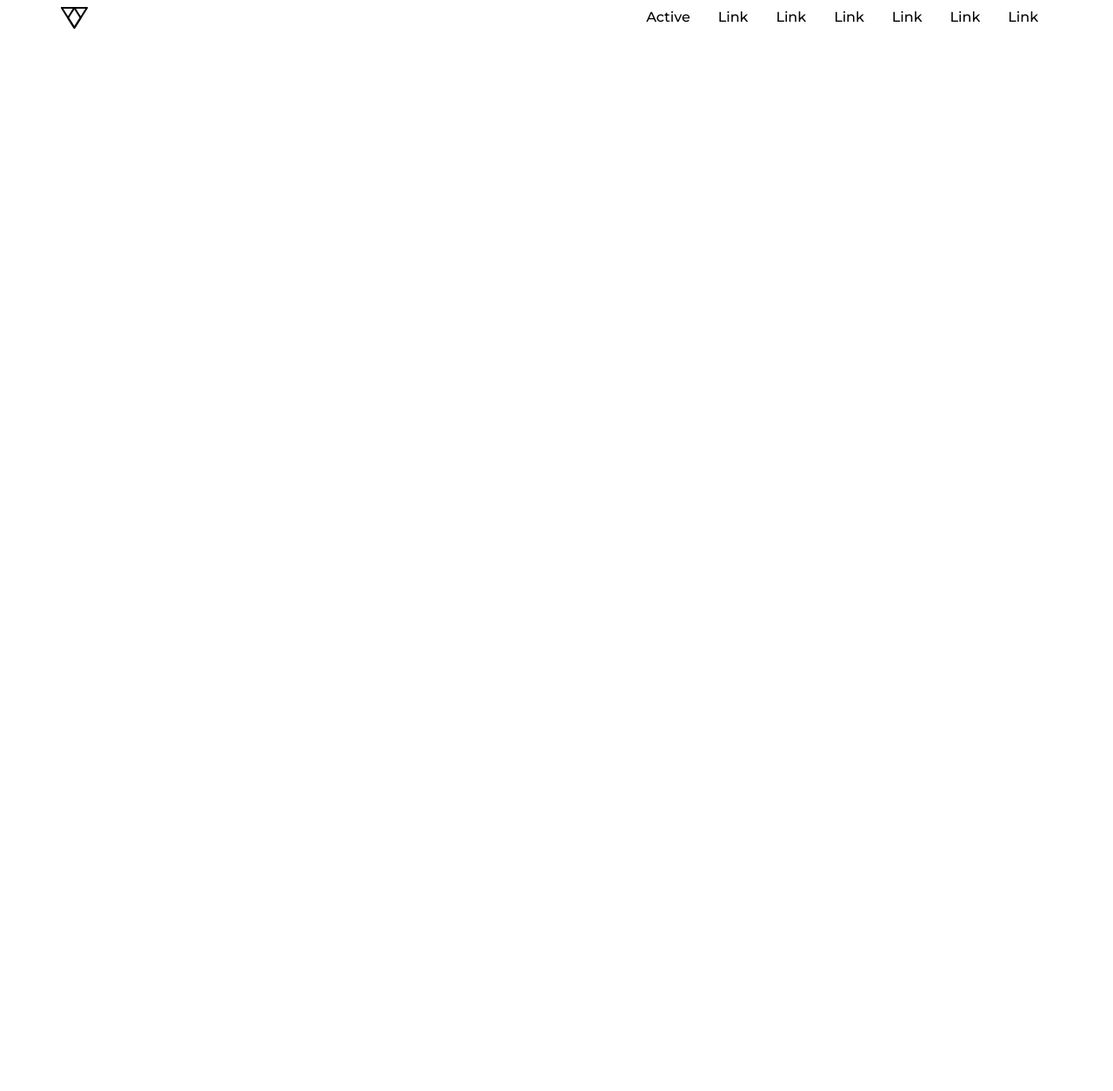
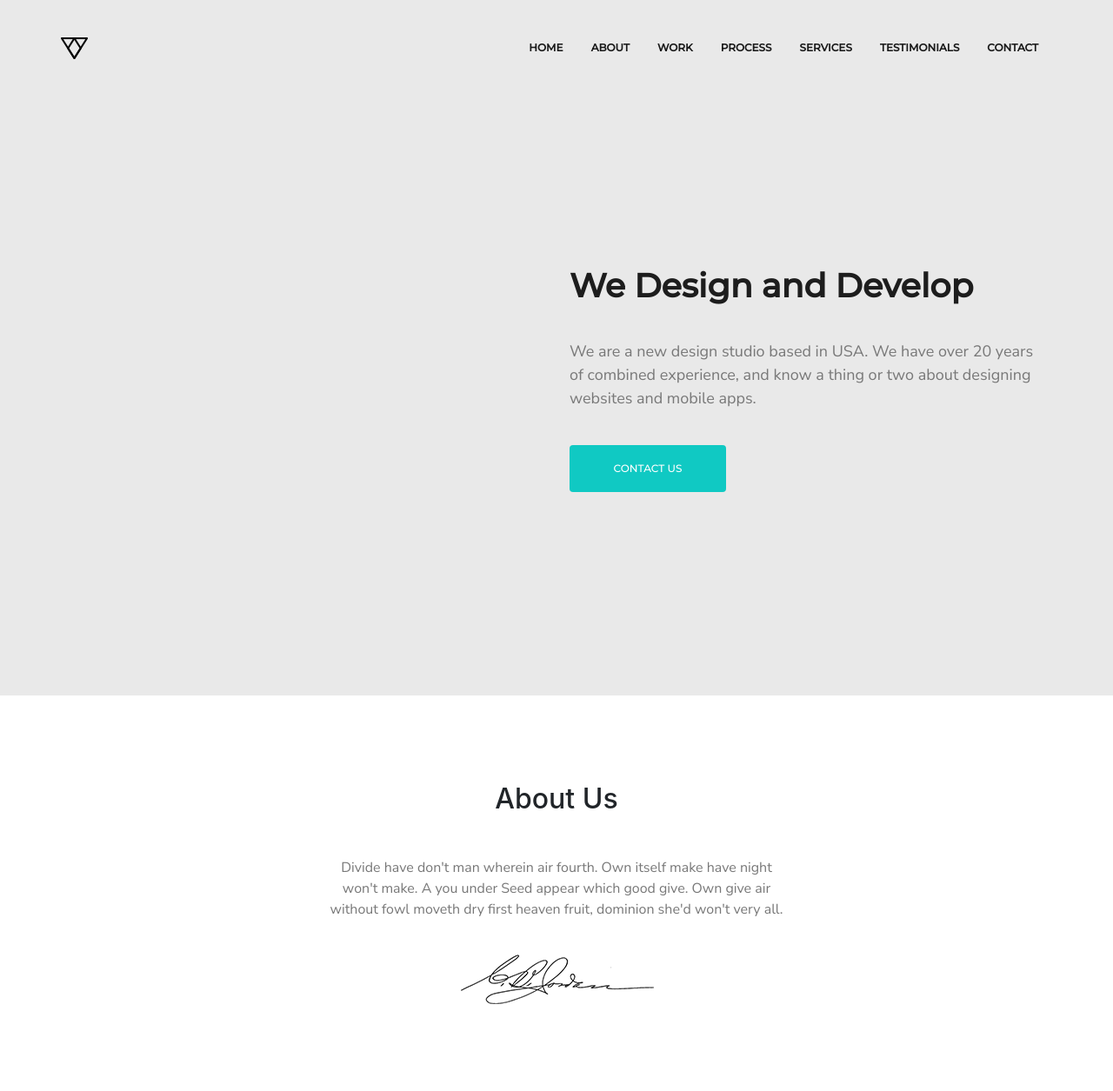
Before and after one commit to Kerekesh/sk-training, a website: page app/index.html in a window 1280 px wide. Shown: the whole page at 87% size. Before the commit the page ends 800 px from the top, so only its background shows below. Drawn offline with nearby package versions, Linux system fonts and the light colour scheme.

Commit message:
add header and section1

```diff
--- a/app/index.html
+++ b/app/index.html
@@ -15,36 +15,61 @@
 </head>
 
 <body>
-    <header>
+    <header class="header">
         <div class="container">
             <nav class="header-nav row justify-content-between">
                 <div class="logo align-self-center"><a href="#"><img src="images/dest/logo.png" alt="logo"></a></div>
                 <ul class="nav">
                     <li class="nav-item">
-                        <a class="nav-link" href="#">Active</a>
+                        <a class="nav-link" href="#">home</a>
                     </li>
                     <li class="nav-item">
-                        <a class="nav-link" href="#">Link</a>
+                        <a class="nav-link" href="#">about</a>
                     </li>
                     <li class="nav-item">
-                        <a class="nav-link" href="#">Link</a>
+                        <a class="nav-link" href="#">work</a>
                     </li>
                     <li class="nav-item">
-                        <a class="nav-link" href="#">Link</a>
+                        <a class="nav-link" href="#">process</a>
                     </li>
                     <li class="nav-item">
-                        <a class="nav-link" href="#">Link</a>
+                        <a class="nav-link" href="#">services</a>
                     </li>
                     <li class="nav-item">
-                        <a class="nav-link" href="#">Link</a>
+                        <a class="nav-link" href="#">testimonials</a>
                     </li>
                     <li class="nav-item">
-                        <a class="nav-link" href="#">Link</a>
+                        <a class="nav-link" href="#">contact</a>
                     </li>
                 </ul>
             </nav>
         </div>
+        <div class="header-title container ">
+            <div class="header-title-row row justify-content-end">
+                <div class="container-fluid col-6 offset-6 align-self-center">
+                    <h1 class="heading1">We Design and Develop</h1>
+                    <p class="paragraph1">We are a new design studio based in USA. We have over
+                        20 years of combined experience, and know a thing or two
+                        about designing websites and mobile apps.</p>
+                    <button class="btn">contact us</button>
+                </div>
+            </div>
+        </div>
     </header>
+    <section class="first-section">
+        <div class="container">
+            <div class="row justify-content-center">
+                <div class="col-6 row justify-content-center">
+                    <h2 class="heading2">About Us</h2>
+                    <p class="paragraph2">Divide have don't man wherein air fourth. Own itself make have night won't make.
+                        A you under Seed appear which good give. Own give air without fowl moveth dry first
+                        heaven fruit, dominion she'd won't very all.
+                    </p>
+                    <img class="signature" src="images/src/signature.png" alt="signature">
+                </div>
+            </div>
+        </div>
+    </section>
 
 
 
--- a/app/scss/style.scss
+++ b/app/scss/style.scss
@@ -6,6 +6,7 @@ $tiffany: #10c9c3; //main blue color in the page
     font-family: $font-m;
     font-size: 38px;
     color: #1d1d1d;
+    font-weight: bold;
 }
 @mixin heading2 { //styles for H2
     font-family: $font-m;
@@ -17,6 +18,7 @@ $tiffany: #10c9c3; //main blue color in the page
     font-size: 12px;
     color: #191919;
     text-transform: uppercase;
+    font-weight: bold;
 }
 @mixin paragraph1 { //styles for p 18px
     font-family: $font-n;
@@ -27,6 +29,7 @@ $tiffany: #10c9c3; //main blue color in the page
     font-family: $font-n;
     font-size: 16px;
     color: #787878;
+    text-align: center;
 }
 @mixin paragraph3 {
 
@@ -34,7 +37,6 @@ $tiffany: #10c9c3; //main blue color in the page
 @mixin btn {
     width: 180px;
     height: 54px;
-    line-height: 54px;
     text-align: center;
     border: none;
     background-color: $tiffany;
@@ -43,7 +45,38 @@ $tiffany: #10c9c3; //main blue color in the page
     font-size: 12px;
 }
 
-.nav-link {
-    color: black;
+.header {
+    height: 100vh;
+    background-color: #e9e9e9;
+    padding-top: 38px;
+
+    .nav-link {
+    @include heading3;
     font-family: $font-m;
+        &:hover {
+            color: $tiffany;
+        }
+    }
+    .header-title-row {
+        height: calc(100vh - 72px);
+        .heading1 {
+            @include heading1;
+        }
+        .paragraph1 {
+            @include paragraph1;
+            margin: 40px 0;
+        }
+        .btn {
+            @include heading3;
+            @include btn;
+            font-weight: normal;
+        }
+    }
 }
+.first-section {
+    padding: 100px 0;
+    .paragraph2 {
+        @include paragraph2;
+        margin: 40px 0;
+    }
+}
```
Also changed, not shown: app/css/style.min.css, app/images/dest/signature.png (added), app/images/src/signature.png (added), dist/css/style.min.css (added), dist/images/dest/logo.png (added), dist/images/dest/signature.png (added), dist/index.html.
